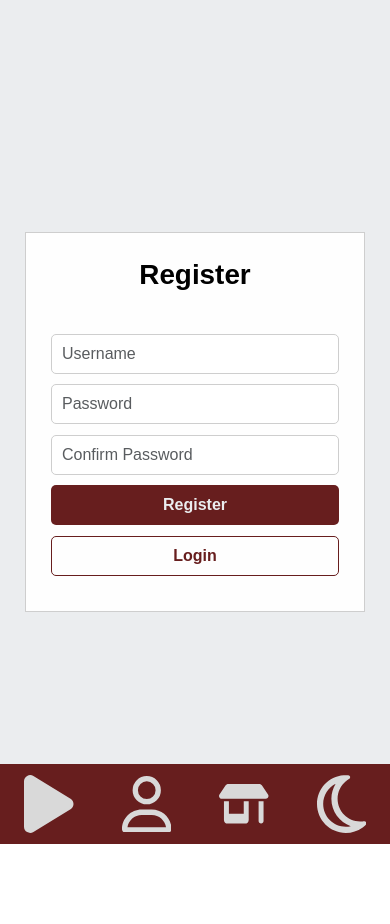
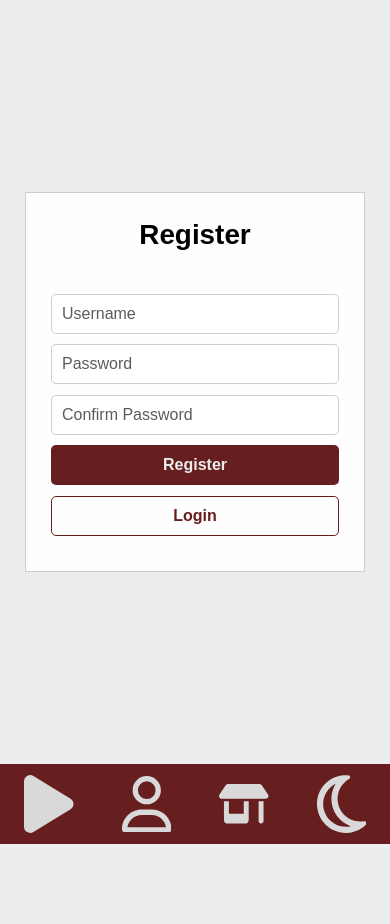
Before and after one commit to gabscrobson/pokewho, a Flask app: page /register in a window 390 px wide. After the commit the page ends 844 px from the top, so only its background shows below. Run offline with Flask 2, Linux system fonts and the light colour scheme; some libraries are stand-ins or nearby versions.

Commit message:
fixed mobile height

```diff
--- a/static/style.css
+++ b/static/style.css
@@ -51,9 +51,14 @@
     box-sizing: border-box;
 }
 
+html {
+    height: -webkit-fill-available;
+}
+
 body {
     font-family: 'montserrat', sans-serif;
     min-height: 100vh;
+    min-height: -webkit-fill-available;
     color: var(--text-primary)
 }
 
@@ -165,6 +170,7 @@ main {
     }
 
     main {
+        min-height: calc(100vh - 5rem);
         margin: 0;
         margin-bottom: 5rem;
     }
@@ -238,7 +244,6 @@ main {
     align-items: center;
     width: 90%;
     max-width: 500px;
-    height: 600px;
 }
 #pokemonImg, #loadingIcon {
     aspect-ratio: 1/1;
@@ -287,6 +292,10 @@ main {
 
 #guess img {
     width: 120px;
+}
+
+#buttons {
+    margin-top: 7px;
 }
 
 /* ======= Profile ======= */
```
Also changed, not shown: pokewho.db.
